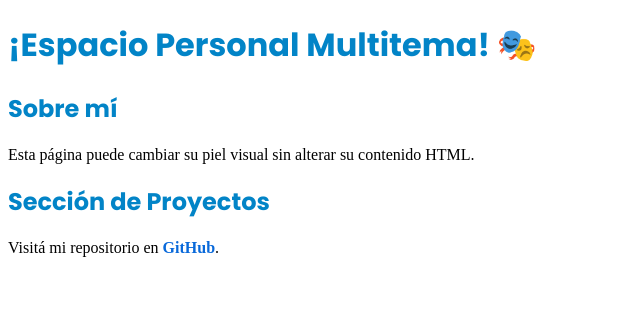
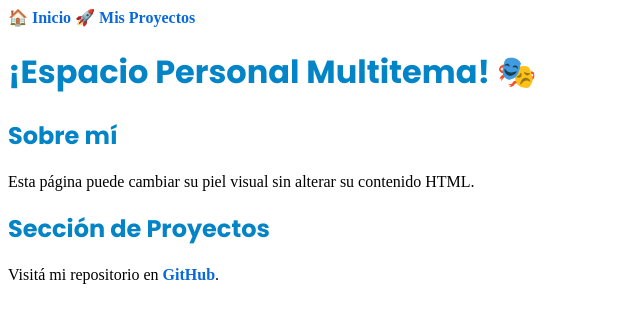
Before and after one commit to agustinacande2-stack/mi-primer-sitio-web-cande, a plain HTML site: page index.html in a window 1280 px wide. Shown: the whole page, without its empty margins (0-640 px from the left). Drawn offline with Linux system fonts and the light colour scheme.

Commit message:
Update index.html

```diff
--- a/index.html
+++ b/index.html
@@ -16,6 +16,10 @@
    <link rel="stylesheet" href="style.css">
 </head>
 <body>
+    <nav>
+    <a href="index.html">🏠 Inicio</a>
+    <a href="proyectos.html">🚀 Mis Proyectos</a>
+</nav>
     <h1>¡Espacio Personal Multitema! 🎭</h1>
     <div class="card">
         <h2>Sobre mí</h2>
```
